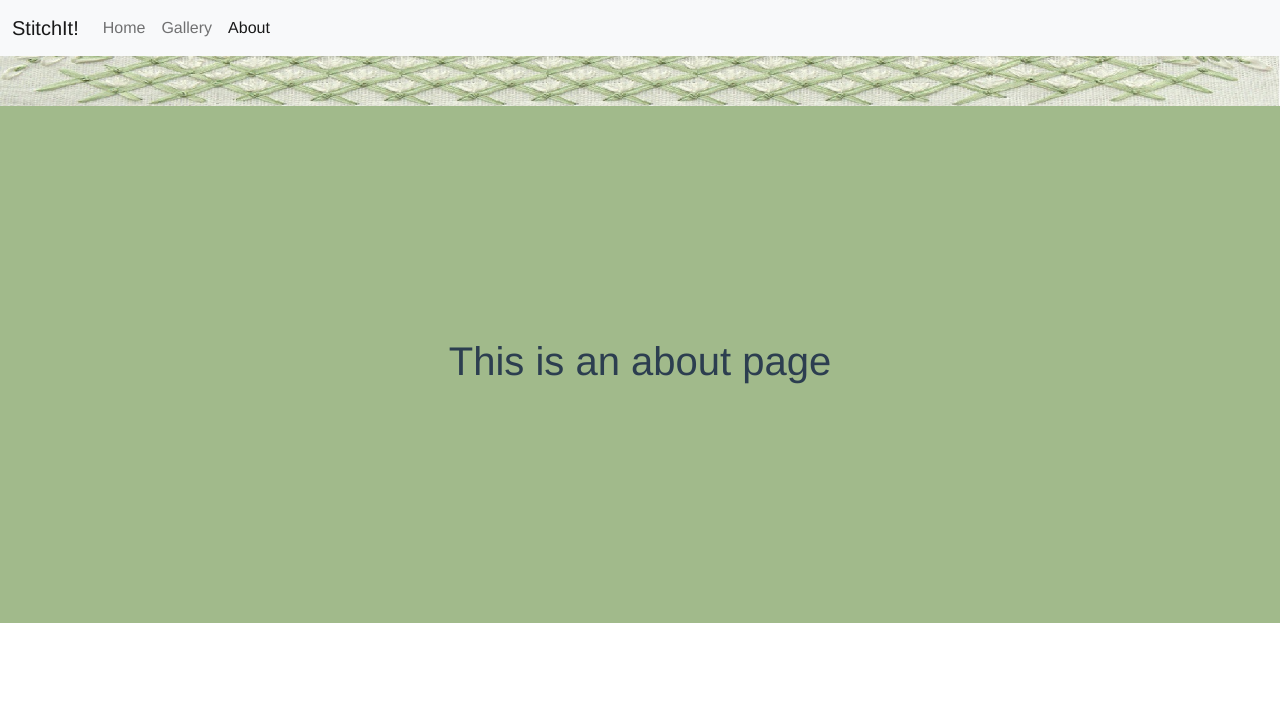
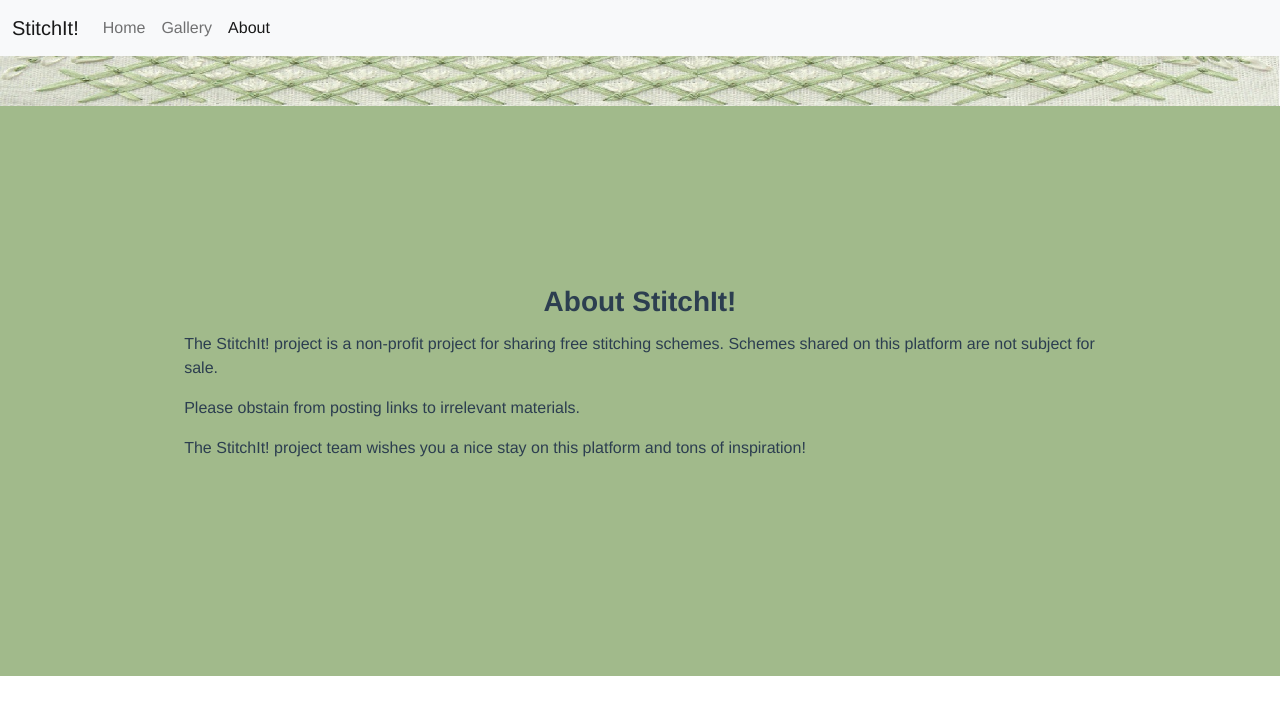
Before and after one commit to s0570572/stitchit-project, a Vue app: page /about in a window 1280 px wide. Shown: the top 714 px of the page. Built offline with nearby package versions, Linux system fonts and the light colour scheme.

Commit message:
complete the About page

```diff
--- a/src/views/About.vue
+++ b/src/views/About.vue
@@ -1,12 +1,22 @@
 <template>
   <div id="intro">
-    <h1>This is an about page</h1>
+    <h3><strong>About StitchIt!</strong></h3>
+    <figure id="text">
+      <p>The StitchIt! project is a non-profit project for sharing free stitching schemes. Schemes shared on this
+        platform are not subject for sale.</p>
+      <p>Please obstain from posting links to irrelevant materials.</p>
+      <p>The StitchIt! project team wishes you a nice stay on this platform and tons of inspiration!</p>
+    </figure>
   </div>
 </template>
 
 <style>
 #intro {
   background-color: #a1ba8b;
-  padding: 18%;
+  padding: 14%;
+}
+#text {
+  text-align: left;
+  padding: 5px;
 }
 </style>
```
